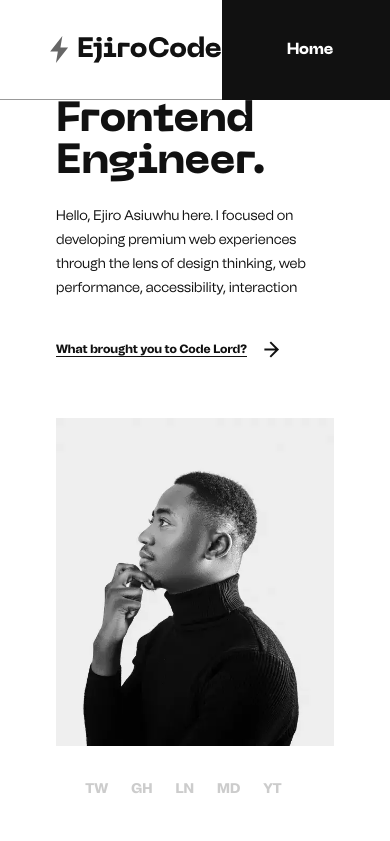
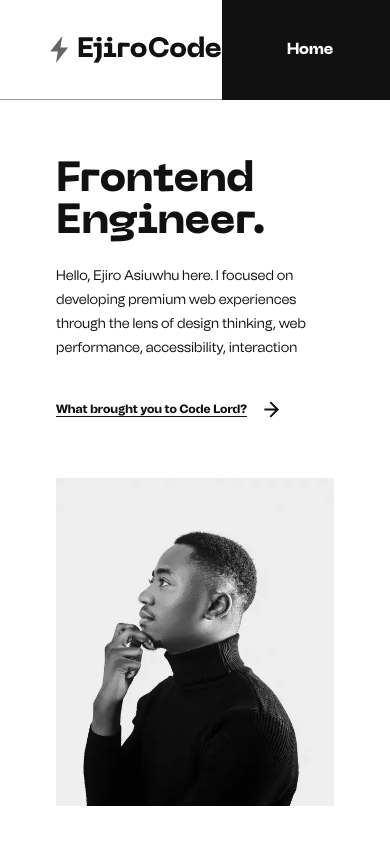
Before and after one commit to ejirocodes/portfolio-1, a Next.js app: page / in a window 390 px wide. Shown: the top 841 px of the page. Built offline with nearby package versions, Linux system fonts and the light colour scheme.

Commit message:
fix home spacing

```diff
--- a/pages/index.tsx
+++ b/pages/index.tsx
@@ -30,7 +30,7 @@ const Home: NextPage = () => {
         <link rel="icon" href="/favicon.ico" />
       </Head>
 
-      <main className="md:pt-[137px] w-full">
+      <main className="md:pt-[137px] pt-[60px] w-full">
         <section className="flex lg:items-center huge:justify-center lg:justify-between  !items-center md:flex-row flex-col w-full container-space">
           <div className="w-full md:w-1/2  2xl:w-auto mr-0 2xl:mr-[50px] md:mr-[30px] md:mb-0 mb-[60px]">
             <h1 className="font-extrabold font-['NeueMachina'] leading-none xl:text-[110px] lg:text-[80px] md:text-[68px] sm:text-[50px] text-[42px] mb-[20px]">
```
